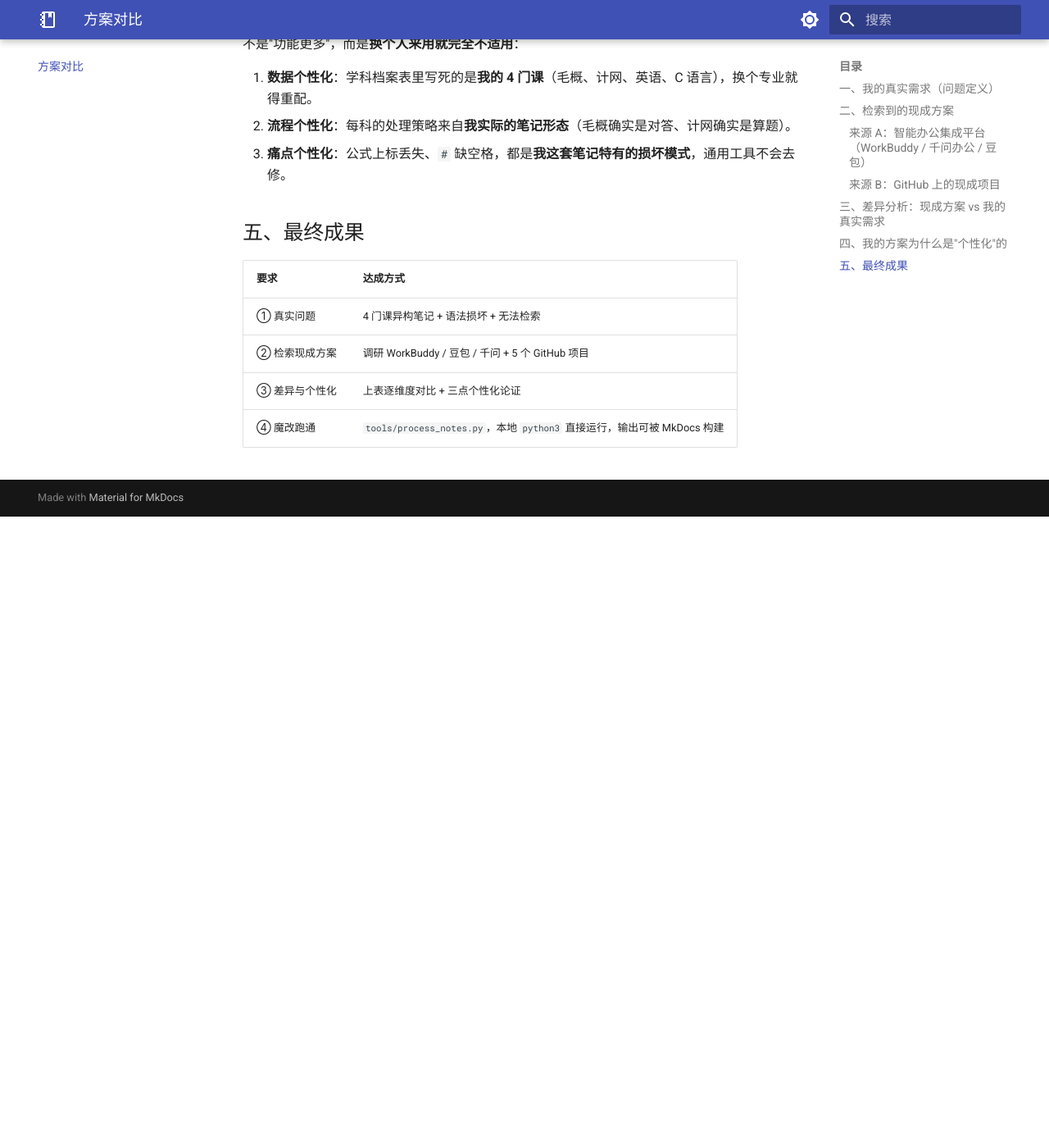
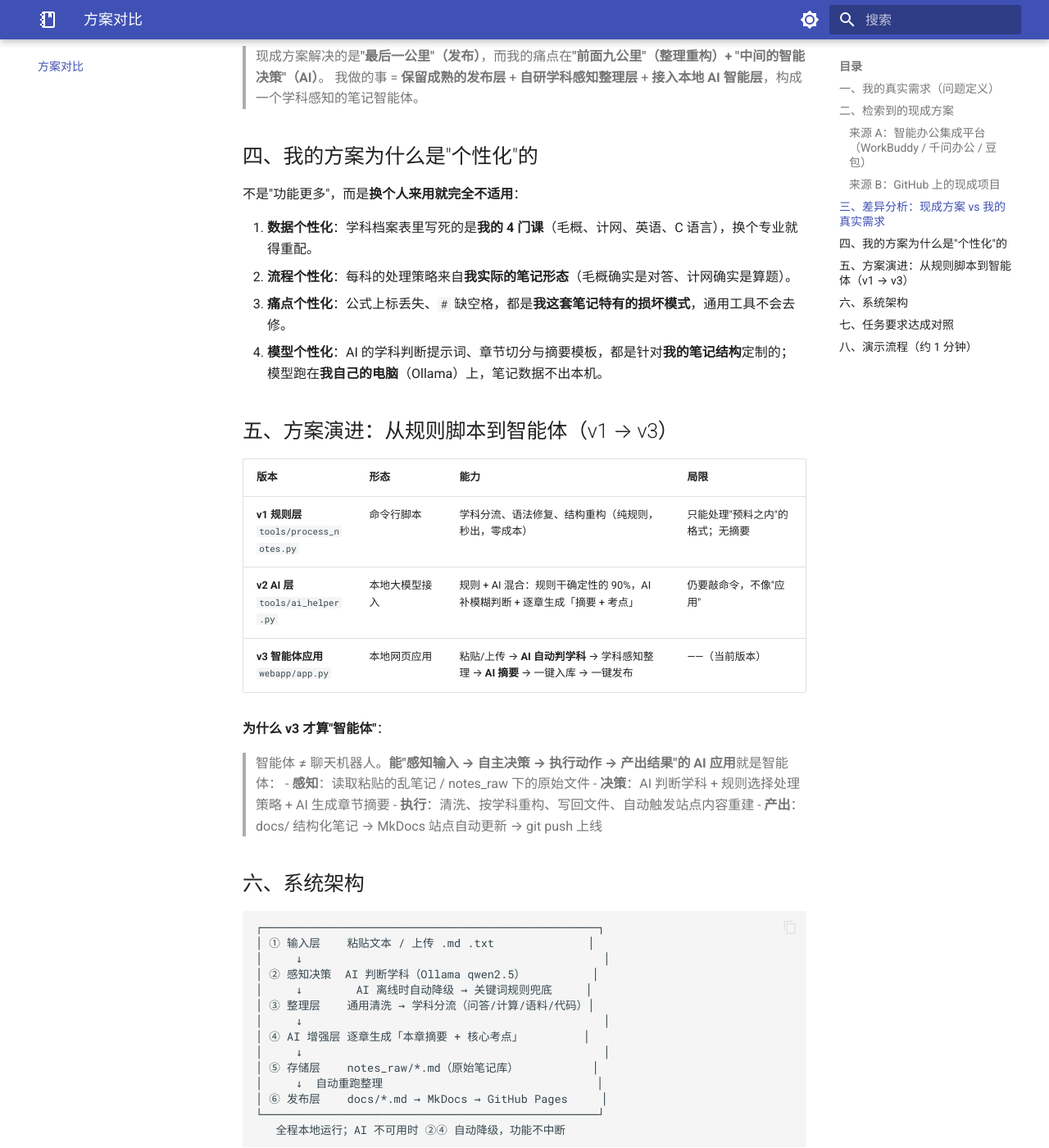
Before and after one commit to 0824-maker/note-website, an MkDocs documentation site: the page built from docs/research.md, in a window 1280 px wide and 1400 px high, scrolled down 2381 px. Shown: the whole window at 82% size. Built offline with MkDocs 1.6.1 and Material for MkDocs 9.7.7, drawn with Linux system fonts in a browser that asks for light colours; before the commit the page ends 3011 px from its top, so only the background shows below that; some of the changed text lies outside the part shown.

Commit message:
v3: 升级方案对比分析，站点三层进化

````diff
--- a/docs/research.md
+++ b/docs/research.md
@@ -1,7 +1,7 @@
 # 方案调研与差异化分析
 
 > 本文对应任务要求 ②（检索现成智能体方案）与 ③（分析差异 + 个性化）。
-> 结论：现成方案能解决"把笔记发布出去"这一段，但都解决不了"**按学科知识形态自动重构内容**"这一段 —— 这正是我这个项目的个性化价值所在。
+> 结论：现成方案能解决"把笔记发布出去"这一段，但解决不了"**按学科知识形态自动重构内容**"与"**本地智能决策**"这两段 —— 这正是我这个项目的个性化价值所在。
 
 ## 一、我的真实需求（问题定义）
 
@@ -12,7 +12,7 @@
 3. **无法检索**：考前想按知识点查找，只能 Ctrl+F 翻列表。
 4. **通用工具不理解学科差异**：任何"通用笔记发布/整理工具"都只会把我的四种内容一视同仁。
 
-**一句话**：我要的不是"把我的笔记搬上网"，而是"**让每一科笔记按它自己的知识形态被重新组织**"。
+**一句话**：我要的不是"把我的笔记搬上网"，而是"**让每一科笔记按它自己的知识形态被重新组织**"，并且这个整理过程要**由 AI 智能体自动完成**。
 
 ## 二、检索到的现成方案
 
@@ -38,8 +38,9 @@
 | `Jackiexiao/foam-mkdocs-template` | Foam/MkDocs 模板 | 同上，纯模板 |
 | `KosmosisDire/obsidian-webpage-export` | 导出 Obsidian 库为 HTML | 同上，导出工具 |
 | `lyz-code/blue-book` | 大型知识库示范 | 展示**手工**维护 nav 的复杂度，未自动化整理 |
+| `344303947/SuperNote` | 本地 AI 笔记管理（FastAPI + AI 自动分类/标签） | 有 AI 自动分类思路，是我的重点参考方案；但其分类是**自由打标签**，无"学科→章节"固定体系，无学科感知整理，无站点发布链路 |
 
-**共同点**：GitHub 这一类的共性非常清晰 —— **它们全是"发布/导出"管道，没有一个做"内容结构化重构"**。
+**共同点**：发布类项目不做内容重构；带 AI 的项目分类是"自由标签"，不是"学科→章节"的固定体系，也没有"整理 + 摘要 + 发布"的完整链路。
 
 ## 三、差异分析：现成方案 vs 我的真实需求
 
@@ -49,12 +50,13 @@
 | **Markdown 语法修复** | 不处理 | ❌ 缺失 | `fix_markdown_headings()` 自动补空格，恢复标题层级 |
 | **公式还原** | 不处理 | ❌ 缺失 | 中文口语 → 科学计数法（`10的七次方`→`10^(7)`） |
 | **结构重构** | 原样搬运 | ❌ 缺失 | 毛概→卡片、计网→题目分离、C 语言→代码块 |
-| **发布成站点** | ✅ 现成且成熟 | 已满足 | **直接复用** Obsidian+ MkDocs 模板这一层 |
-| **个性化流程** | 无 | ❌ 缺失 | 学科档案 + 分类处理器 = 完全贴合我 4 门课的定制流程 |
+| **语义级章节摘要** | 无（最多一次性摘要） | ❌ 缺失 | **AI 层**：本地大模型（Ollama + qwen2.5）逐章生成「本章摘要 + 核心考点」 |
+| **工具式操作入口** | 无（命令行或平台内嵌） | ❌ 缺失 | **智能体应用层**：本地网页，粘贴/上传 → AI 判学科 → 整理 → 一键入库发布 |
+| **发布成站点** | ✅ 现成且成熟 | 已满足 | **直接复用** Obsidian + MkDocs 模板这一层 |
 
 **核心结论**：
-> 现成方案解决的是**"最后一公里"（发布）**，而我的痛点其实在**"前面九公里"（整理重构）**。
-> 我做的事 = **保留成熟的发布层** + **自研缺失的整理层**，形成一个学科感知的笔记整理智能体。
+> 现成方案解决的是**"最后一公里"（发布）**，而我的痛点在**"前面九公里"（整理重构）+ "中间的智能决策"（AI）**。
+> 我做的事 = **保留成熟的发布层** + **自研学科感知整理层** + **接入本地 AI 智能层**，构成一个学科感知的笔记智能体。
 
 ## 四、我的方案为什么是"个性化"的
 
@@ -63,12 +65,57 @@
 1. **数据个性化**：学科档案表里写死的是**我的 4 门课**（毛概、计网、英语、C 语言），换个专业就得重配。
 2. **流程个性化**：每科的处理策略来自**我实际的笔记形态**（毛概确实是对答、计网确实是算题）。
 3. **痛点个性化**：公式上标丢失、`#` 缺空格，都是**我这套笔记特有的损坏模式**，通用工具不会去修。
+4. **模型个性化**：AI 的学科判断提示词、章节切分与摘要模板，都是针对**我的笔记结构**定制的；模型跑在**我自己的电脑**（Ollama）上，笔记数据不出本机。
 
-## 五、最终成果
+## 五、方案演进：从规则脚本到智能体（v1 → v3）
 
-| 要求 | 达成方式 |
-|---|---|
-| ① 真实问题 | 4 门课异构笔记 + 语法损坏 + 无法检索 |
-| ② 检索现成方案 | 调研 WorkBuddy / 豆包 / 千问 + 5 个 GitHub 项目 |
-| ③ 差异与个性化 | 上表逐维度对比 + 三点个性化论证 |
-| ④ 魔改跑通 | `tools/process_notes.py`，本地 `python3` 直接运行，输出可被 MkDocs 构建 |
+| 版本 | 形态 | 能力 | 局限 |
+|---|---|---|---|
+| **v1 规则层**<br>`tools/process_notes.py` | 命令行脚本 | 学科分流、语法修复、结构重构（纯规则，秒出，零成本） | 只能处理"预料之内"的格式；无摘要 |
+| **v2 AI 层**<br>`tools/ai_helper.py` | 本地大模型接入 | 规则 + AI 混合：规则干确定性的 90%，AI 补模糊判断 + 逐章生成「摘要 + 考点」 | 仍要敲命令，不像"应用" |
+| **v3 智能体应用**<br>`webapp/app.py` | 本地网页应用 | 粘贴/上传 → **AI 自动判学科** → 学科感知整理 → **AI 摘要** → 一键入库 → 一键发布 | ——（当前版本） |
+
+**为什么 v3 才算"智能体"**：
+> 智能体 ≠ 聊天机器人。**能"感知输入 → 自主决策 → 执行动作 → 产出结果"的 AI 应用**就是智能体：
+> - **感知**：读取粘贴的乱笔记 / notes_raw 下的原始文件
+> - **决策**：AI 判断学科 + 规则选择处理策略 + AI 生成章节摘要
+> - **执行**：清洗、按学科重构、写回文件、自动触发站点内容重建
+> - **产出**：docs/ 结构化笔记 → MkDocs 站点自动更新 → git push 上线
+
+## 六、系统架构
+
+```
+┌──────────────────────────────────────────────────┐
+│ ① 输入层    粘贴文本 / 上传 .md .txt              │
+│     ↓                                             │
+│ ② 感知决策  AI 判断学科（Ollama qwen2.5）          │
+│     ↓        AI 离线时自动降级 → 关键词规则兜底     │
+│ ③ 整理层    通用清洗 → 学科分流（问答/计算/语料/代码）│
+│     ↓                                             │
+│ ④ AI 增强层 逐章生成「本章摘要 + 核心考点」         │
+│     ↓                                             │
+│ ⑤ 存储层    notes_raw/*.md（原始笔记库）           │
+│     ↓  自动重跑整理                                │
+│ ⑥ 发布层    docs/*.md → MkDocs → GitHub Pages     │
+└──────────────────────────────────────────────────┘
+   全程本地运行；AI 不可用时 ②④ 自动降级，功能不中断
+```
+
+**降级设计**是我的一个重点：AI 离线时系统从"智能体"退回"规则工具"，**主流程不中断**——保证可用性优先。
+
+## 七、任务要求达成对照
+
+| 要求 | 达成方式 | 对应交付物 |
+|---|---|---|
+| ① 真实问题 | 4 门课异构笔记 + 语法损坏 + 无法检索 | notes_raw/、README |
+| ② 检索现成方案 | WorkBuddy/豆包/千问 + 6 个 GitHub 项目（重点参考 SuperNote） | 本文第二节 |
+| ③ 差异与个性化 | 逐维度对比 + 四点个性化论证 | 本文第三、四节 |
+| ④ 魔改 + 本地跑通 | 在参考方案思路上魔改：规则层 + 新增 AI 层与智能体应用层，本地 python 直接运行 | tools/、webapp/、本文第五、六节 |
+
+## 八、演示流程（约 1 分钟）
+
+1. 打开本地智能体 `http://127.0.0.1:5000` —— 右上角绿点表示 AI 在线（本地 Ollama）
+2. 粘贴一段乱笔记 → 点「开始整理」→ 展示 AI 判断学科 + AI 摘要生成
+3. 点「存入笔记库」→ 自动写入笔记库并重跑整理
+4. `python -m mkdocs serve` 打开 `http://127.0.0.1:8000/note-website/` —— 笔记已按学科结构化呈现，含 AI 折叠摘要
+5. （可选）`git push` → GitHub Actions 自动部署线上站点
````
Also changed, not shown: docs/index.md (+25 -10 lines), 1 other file.
